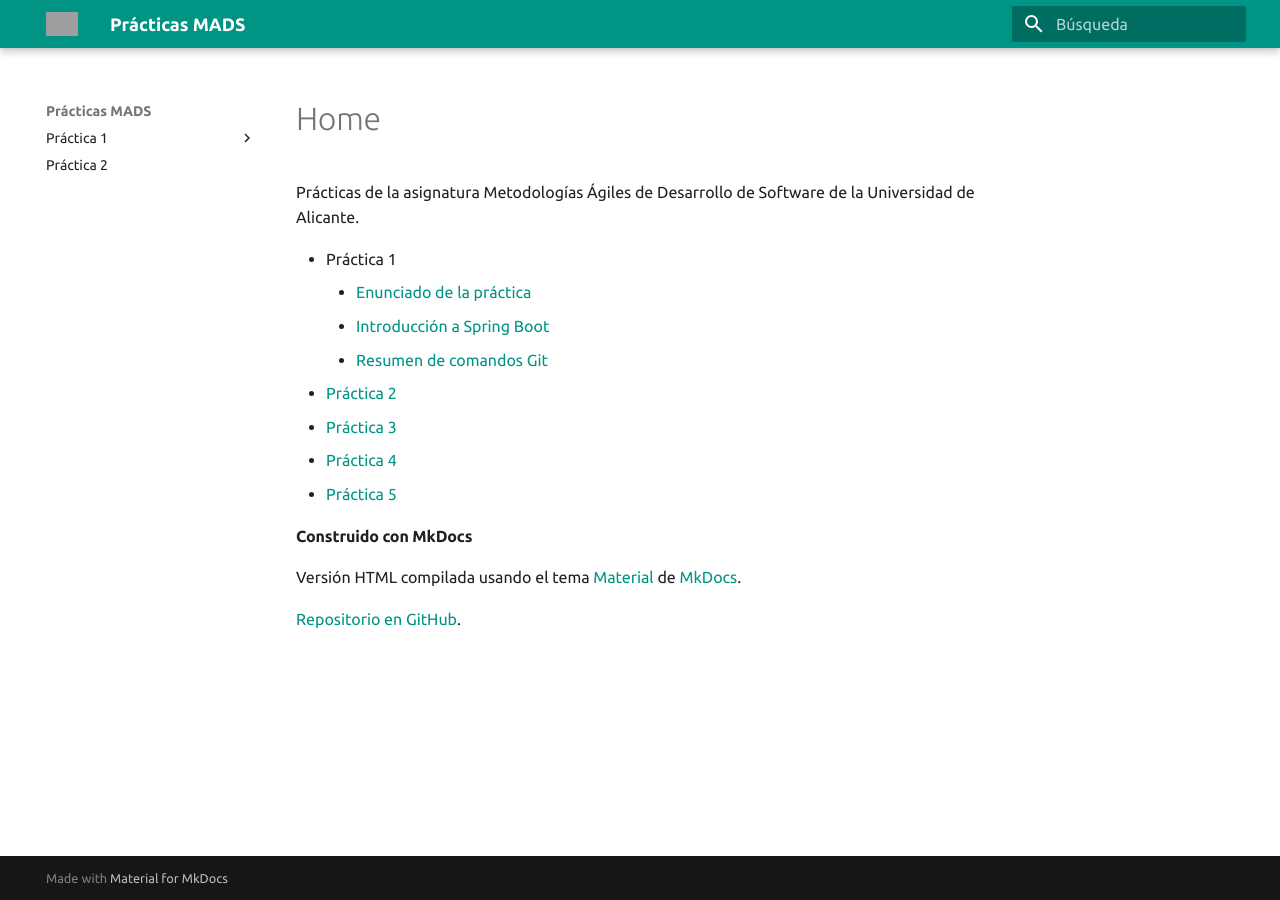
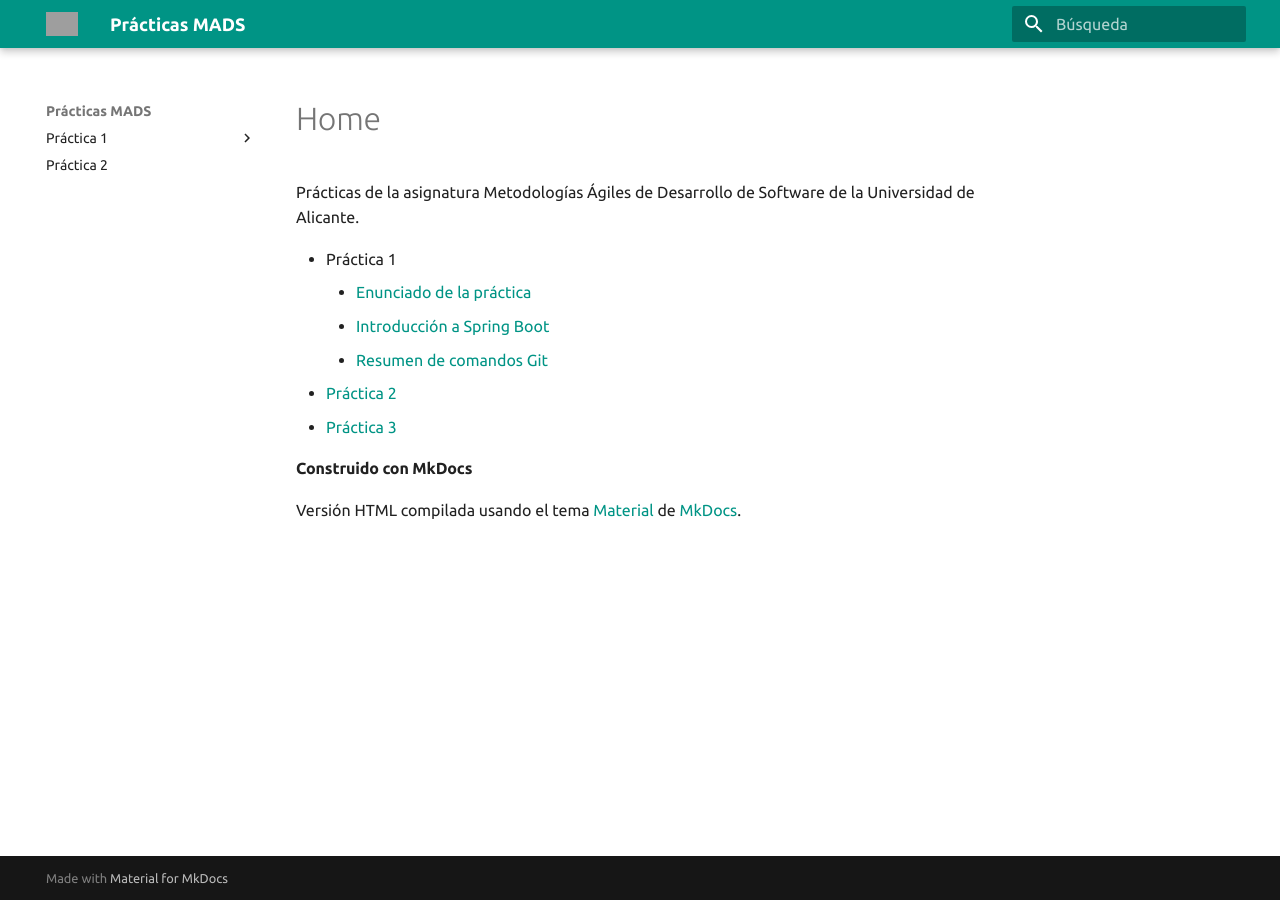
Before and after one commit to rubences/Practicas_Desarrollo_Software, an MkDocs documentation site: the page built from docs/index.md, in a window 1280 px wide. Built offline with MkDocs 1.6.1 and Material for MkDocs 9.7.7, drawn with Linux system fonts in a browser that asks for light colours; grey boxes are pictures that could not be loaded.

Commit message:
Update index.md

```diff
--- a/docs/index.md
+++ b/docs/index.md
@@ -8,8 +8,7 @@ Software de la Universidad de Alicante.
     - [Resumen de comandos Git](01-intro-spring-boot/comandos-git.md)
 - [Práctica 2](02-todolist/practica2.md)
 - [Práctica 3](03-pruebas-tdd/integration-tdd.md)
-- [Práctica 4](04-gitflow-despliegue/gitflow-despliegue.md)
-- [Práctica 5](05-iteracion-scrum/iteracion-scrum.md)
+
 
 
 #### Construido con MkDocs ####
@@ -17,5 +16,3 @@ Software de la Universidad de Alicante.
 Versión HTML compilada usando el tema
 [Material](https://squidfunk.github.io/mkdocs-material/) de
 [MkDocs](https://www.mkdocs.org).
-
-[Repositorio en GitHub](https://github.com/domingogallardo/practicas-mads).
```
